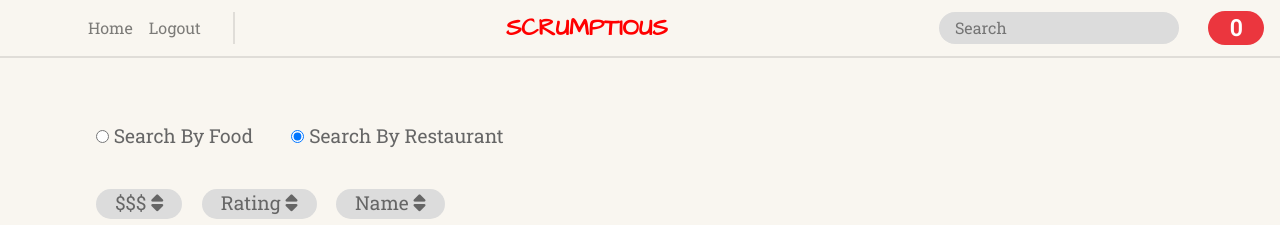
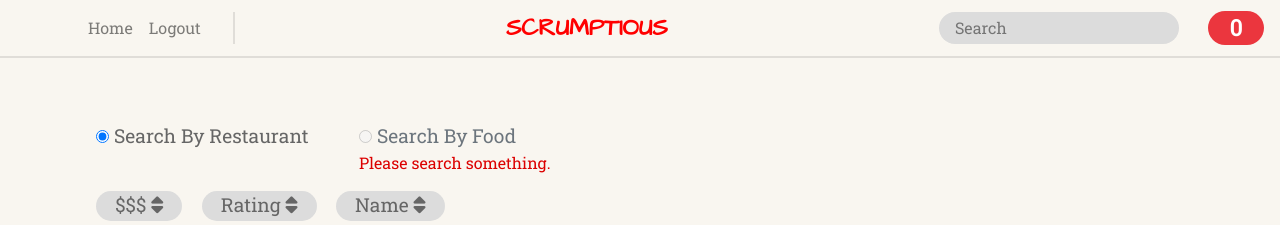
Before and after one commit to Crumbs-SS/ClientFrontEnd, a React (Create React App) app: page /search in a window 1280 px wide. Shown: the top 225 px of the page. Built offline with nearby package versions, Linux system fonts and the light colour scheme; no server answers.

Commit message:
JIRA-045 feat: changed order of search options and added disabled option if a query arent present

```diff
--- a/src/components/pages/SearchPage.js
+++ b/src/components/pages/SearchPage.js
@@ -1,4 +1,5 @@
 import '../../style/search-page.css';
+import { Form } from 'react-bootstrap';
 import Header from '../Header';
 import SortOption from '../SortOption';
 import FilterOption from '../FilterOption';
@@ -97,12 +98,30 @@ const SearchPage = () => {
     <>
       <Header setQuery={setQuery}/>
       <div className='search-page'>
+        <div id="search-options">
+            <Form.Check
+              inline
+              type='radio'
+              id="restaurant-option"
+              checked={!foodOption}
+              label='Search By Restaurant'
+              onChange={() => setFoodOption(false)}
+            />
 
-        <input type="radio" id="food-option" name="search-type" value="male" checked={foodOption} />
-        <label htmlFor="food-option" onClick={() => setFoodOption(true)}> Search By Food</label>
+          <div id="food-option1">
+              <Form.Check
+                inline
+                type='radio'
+                id="food-option"
+                checked={foodOption}
+                label='Search By Food'
+                disabled={(query === '') ? true : false }
+                onChange={() => setFoodOption(true)}
+              />
+            { (query === '') ? <span className='error'> Please search something. </span> : null }
+          </div>
 
-        <input type="radio" id="restaurant-option" name="search-type" value="male" checked={!foodOption}/>
-        <label htmlFor="restaurant-option" onClick={() => setFoodOption(false)}> Search By Restaurant</label>
+        </div>
 
         <div className='filter-options'>
           <SortOption sort={sort} text={'$$$'} selectedSort={selectedSort} />
--- a/src/style/search-page.css
+++ b/src/style/search-page.css
@@ -92,7 +92,6 @@
   color: rgb(102, 102, 102);
   font-size: 1.2em;
   user-select: none;
-  margin-bottom: 2em;
 }
 
 .search-page input{
@@ -103,3 +102,21 @@
 #search-query{
   color: rgb(255, 50, 50);
 }
+
+#search-options{
+  display: flex;
+  align-items: baseline;
+}
+
+#food-option1{
+  display: flex;
+  flex-flow: column;
+}
+
+.error{
+  color: rgb(220, 0, 0);
+}
+
+#search-options{
+  margin-bottom: 1em;
+}
```
